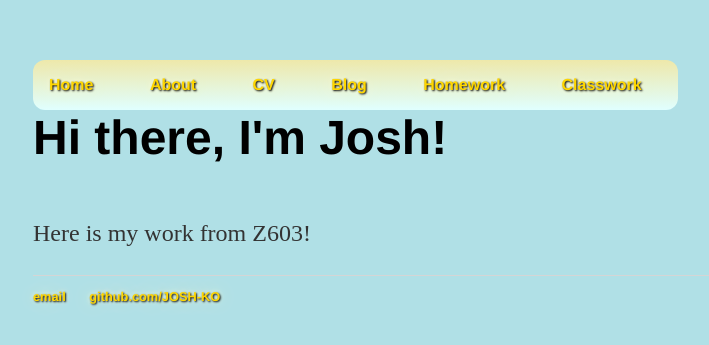
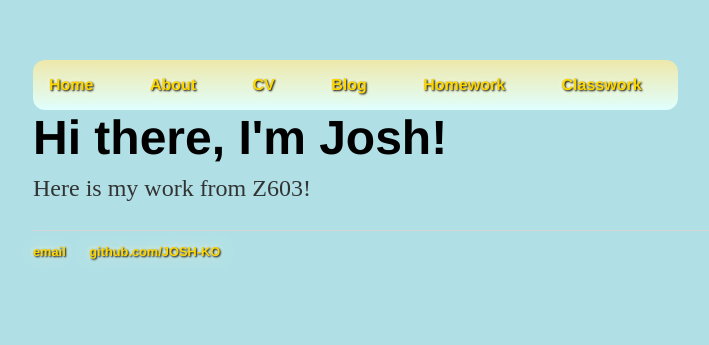
Before and after one commit to JOSH-KO/JOSH-KO.github.io, a Jekyll site: the page built from index.html, in a window 1280 px wide. Shown: the top 345 px of the page, without its empty margins (159-868 px from the left). Built offline with Jekyll 4.4.1, drawn with Linux system fonts in a browser that asks for light colours.

Commit message:
Update main.css

```diff
--- a/css/main.css
+++ b/css/main.css
@@ -30,7 +30,7 @@
 }
 h1 {
     width: 450px;
-    height: 125px;
+    height: 80px;
     font-size: 3em;
     font-family:'Helvetica', 'Arial', 'Sans-Serif';
 }
```
